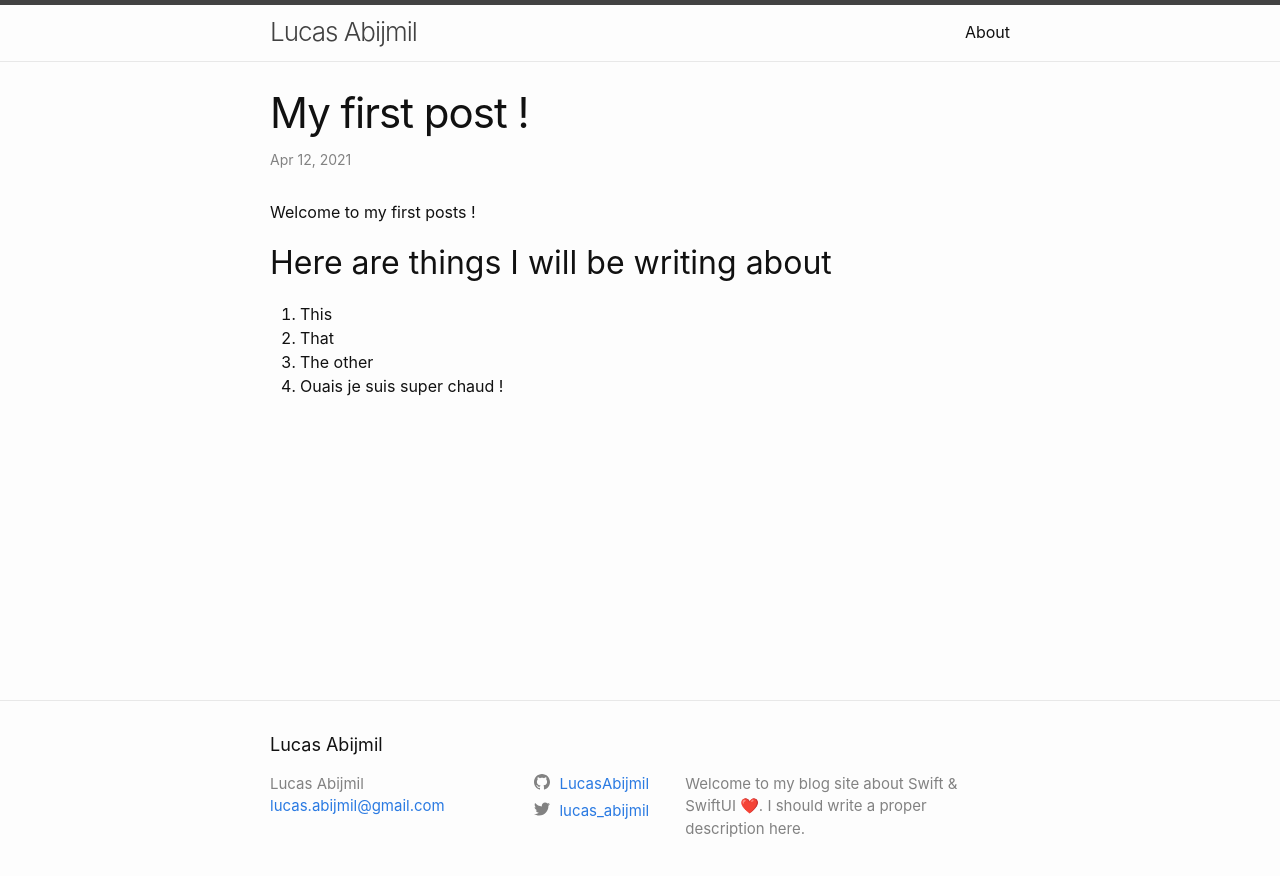
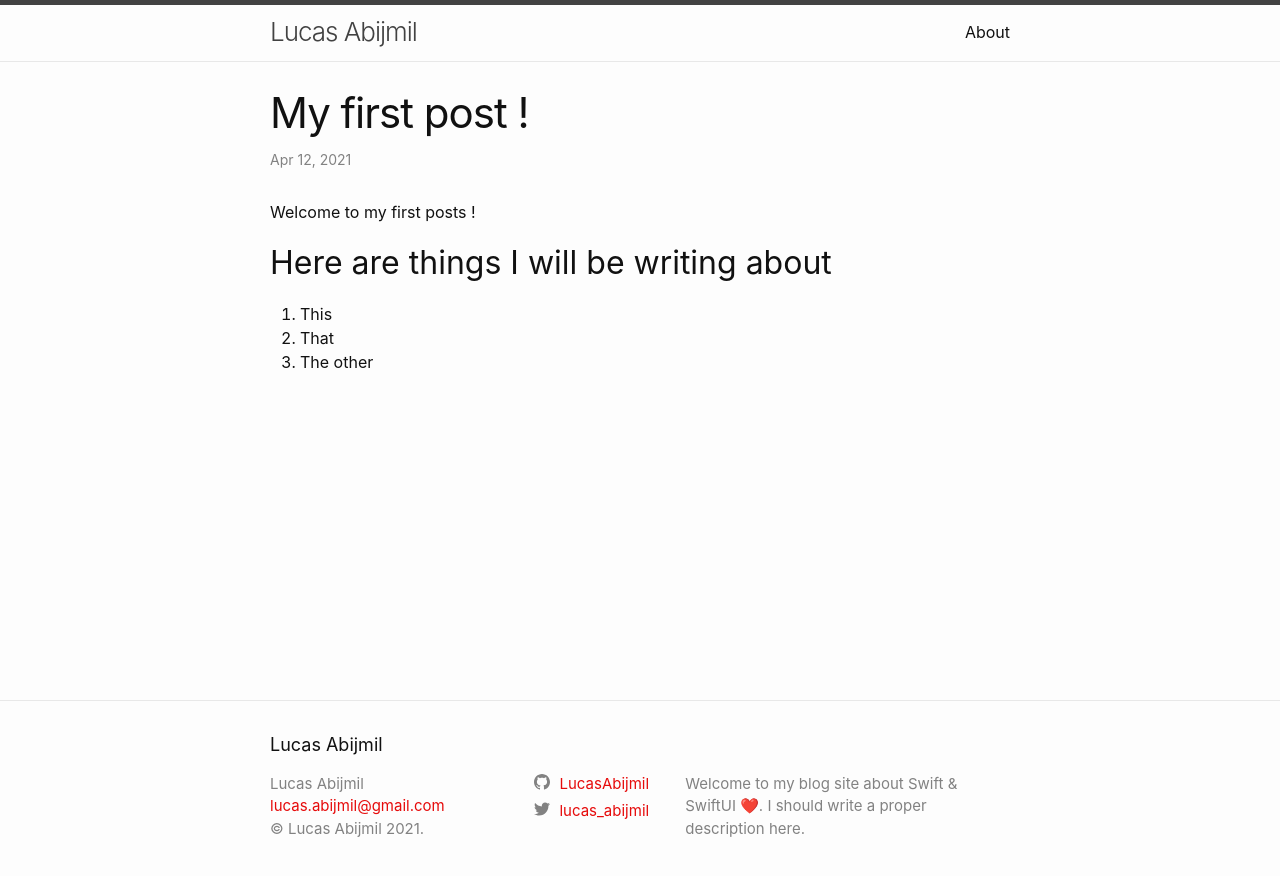
Before and after one commit to LucasAbijmil/LucasAbijmil.github.io, a Jekyll site: the page built from _posts/2021-04-12-my-first-post.md, in a window 1280 px wide. Shown: the top 876 px of the page. Built offline with Jekyll 4.4.1, drawn with Linux system fonts in a browser that asks for light colours.

Commit message:
Footer copyright

```diff
--- a/Gemfile
+++ b/Gemfile
@@ -6,6 +6,7 @@ source "https://rubygems.org"
 # To view the changes please save your work (⌘S), the reload will be automatic
 #     bundle exec jekyll serve --livereload
 #
+# Notice that if you have modified the _config.yml file, you have to relaunch the commands above.
 
 # If you want to use GitHub Pages, remove the "gem "jekyll"" below
 # gem "jekyll", "~> 4.2.0"
--- a/_config.yml
+++ b/_config.yml
@@ -29,8 +29,16 @@ url: "https://lucasabijmil.github.io" # the base hostname & protocol for your si
 twitter_username: lucas_abijmil
 github_username: LucasAbijmil
 
+# Fields minima uses, but are not defaulted with the Jekyll new command.
+# Author is the default for posts, the Atom feed & is used in the footer.
+# If no author is provided, Jekyll use the title as a default value.
+author: Lucas Abijmil
+
+# Add custom fields here (not provided by default Jekyll with the minima theme) 👇
+copyright: "Lucas Abijmil"
+
 # Build settings
-# The theme is commented because we use our proper theme (based on minima !)
+# The theme is commented because we use our proper theme (based on minima !). In other word we just put the minima files into this project to override the minima theme gem
 # So we now using a reguler theme insted of a Gem-based theme
 # theme: minima
 
--- a/_includes/footer.html
+++ b/_includes/footer.html
@@ -18,6 +18,9 @@
             {%- if site.email -%}
             <li><a class="u-email" href="mailto:{{ site.email }}">{{ site.email }}</a></li>
             {%- endif -%}
+            {%- if site.copyright -%}
+            <li>&copy; {{ site.copyright }} {{ "now" | date: "%Y" }}. </li>
+            {%- endif -%}
         </ul>
       </div>
 
--- a/_posts/2021-04-12-my-first-post.md
+++ b/_posts/2021-04-12-my-first-post.md
@@ -10,4 +10,3 @@ Welcome to my first posts !
 1. This
 2. That
 3. The other
-4. Ouais je suis super chaud !
--- a/_sass/minima.scss
+++ b/_sass/minima.scss
@@ -10,9 +10,9 @@ $base-line-height: 1.5 !default;
 
 $spacing-unit:     30px !default;
 
-$text-color:       #111 !default;
-$background-color: #fdfdfd !default;
-$brand-color:      #2a7ae2 !default;
+$text-color:       #111 !default; // Text color and
+$background-color: #fdfdfd !default; // Background Color
+$brand-color:      #e60b0b !default; // Brand color and link color
 
 $grey-color:       #828282 !default;
 $grey-color-light: lighten($grey-color, 40%) !default;
```
